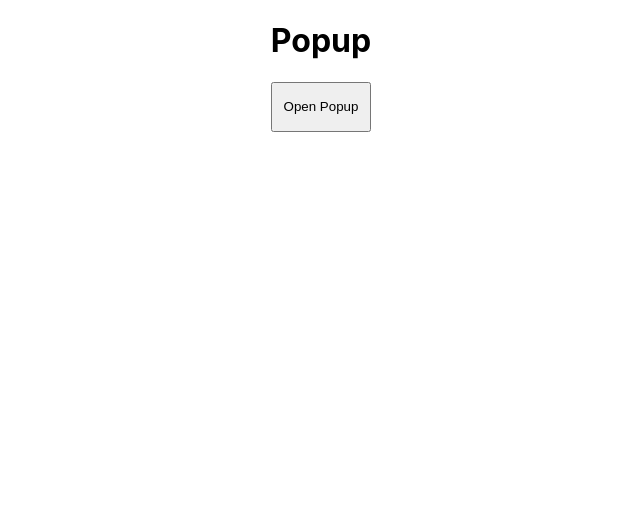
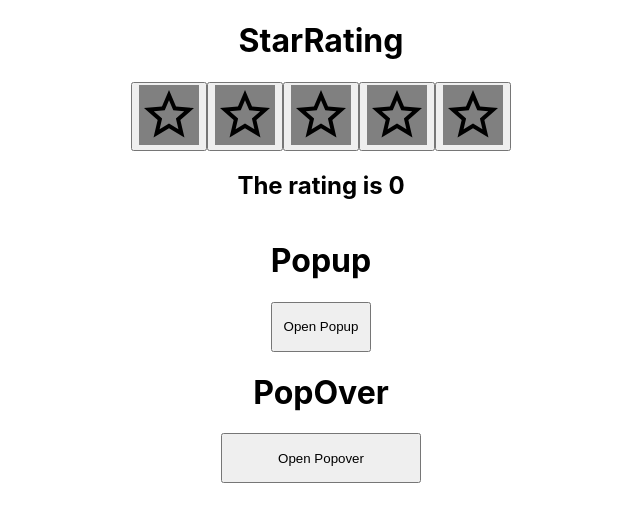
Before and after one commit to aparajit0511/ReactLLD, a React (Create React App) app: page / in a window 1280 px wide. Shown: the top 522 px of the page, without its empty margins (319-959 px from the left). Built offline with nearby package versions, Linux system fonts and the light colour scheme.

Commit message:
third comiit

```diff
--- a/src/App.js
+++ b/src/App.js
@@ -1,12 +1,14 @@
 import "./App.css";
+import PopOver from "./LLD/PopOver";
 import Popup from "./LLD/Popup";
 import StarRating from "./LLD/StarRating";
 
 function App() {
   return (
     <div className="App">
-      {/* <StarRating /> */}
+      <StarRating />
       <Popup />
+      <PopOver />
     </div>
   );
 }
--- /dev/null
+++ b/src/LLD/PopOver.js
@@ -0,0 +1,41 @@
+import React, { useState } from "react";
+
+function PopOver() {
+  const [Modal, setModal] = useState(false);
+
+  const onClickHandler = () => {
+    setModal(!Modal);
+  };
+
+  return (
+    <div
+      style={{
+        display: "flex",
+        flexDirection: "column",
+
+        justifyContent: "center",
+
+        alignItems: "center",
+        textAlign: "center",
+        margin: "auto",
+      }}
+    >
+      <h1>PopOver</h1>
+      <button
+        style={{ width: "200px", height: "50px" }}
+        onClick={onClickHandler}
+      >
+        Open Popover
+      </button>
+      {Modal && (
+        <div
+          style={{ border: "2px solid red", width: "300px", height: "50px" }}
+        >
+          <text>This is a PopOver.</text>
+        </div>
+      )}
+    </div>
+  );
+}
+
+export default PopOver;
```
